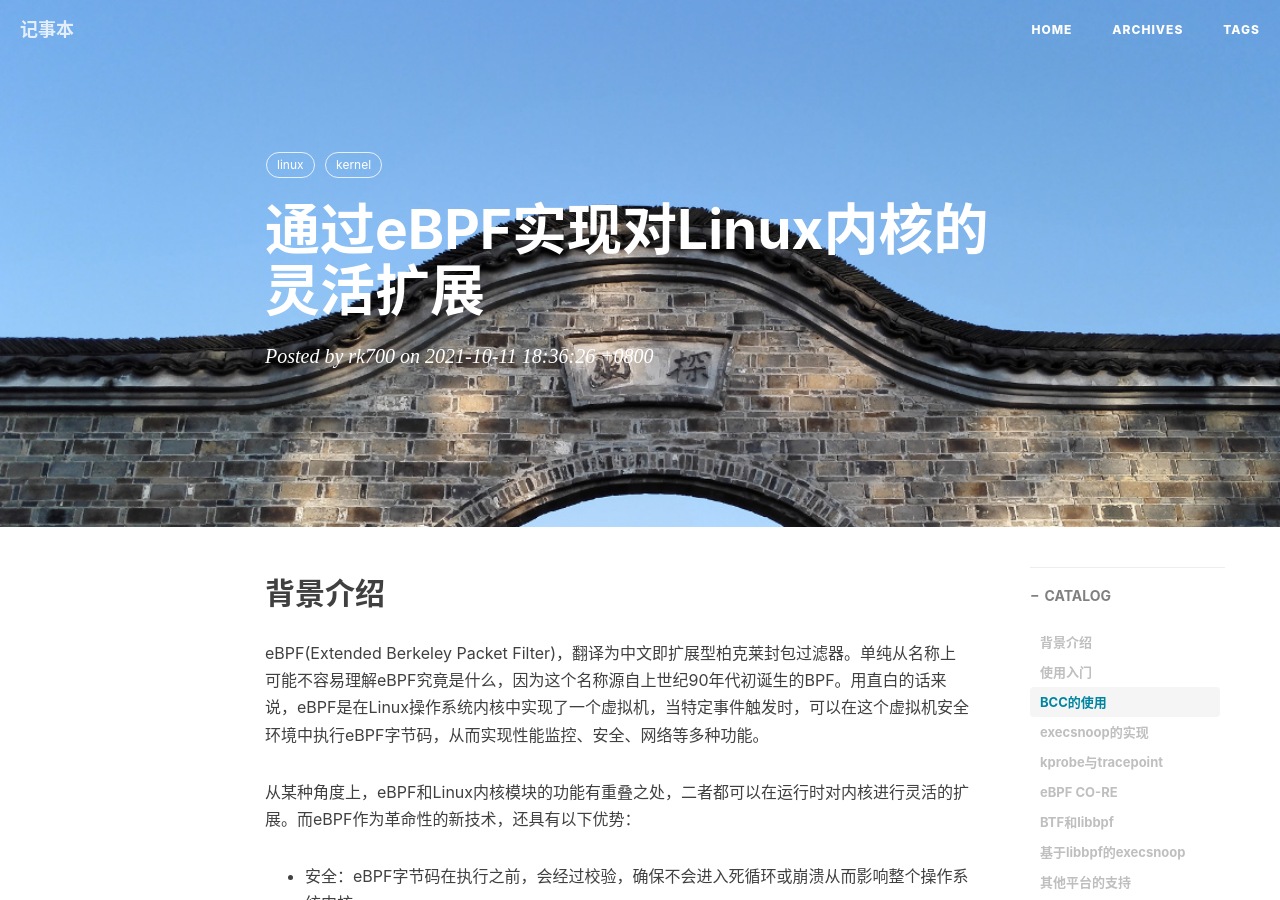
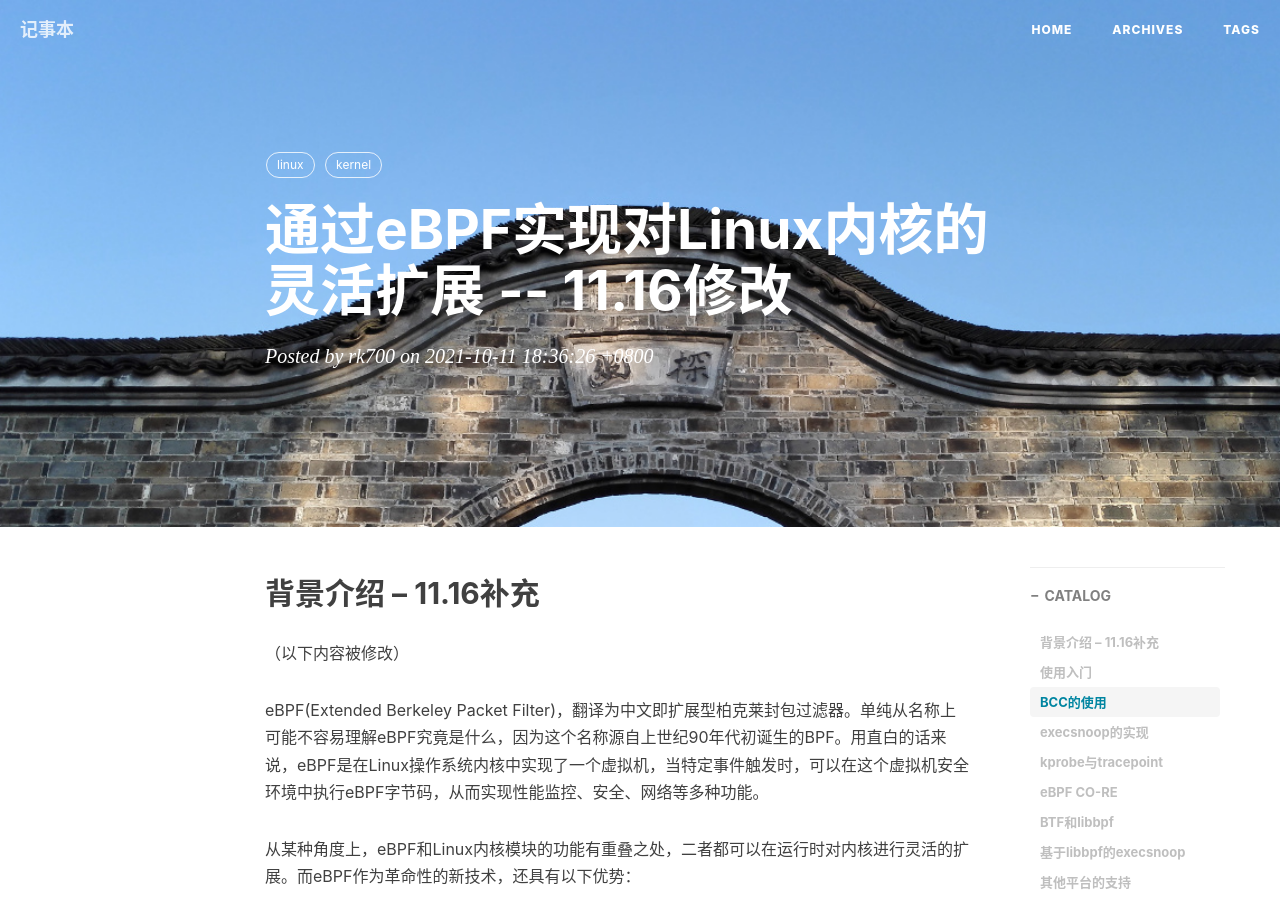
Before and after one commit to BinLeeBit/BinLeeBit.github.io, a Jekyll site: the page built from _posts/2021-10-11-ebpf-introduction.md, in a window 1280 px wide and 900 px high. Built offline with Jekyll 4.4.1, drawn with Linux system fonts in a browser that asks for light colours; nearby versions of some CDN libraries; comment, search, counter and statistics services are not loaded.

Commit message:
modify the content

```diff
--- a/_posts/2021-10-11-ebpf-introduction.md
+++ b/_posts/2021-10-11-ebpf-introduction.md
@@ -1,5 +1,5 @@
 ---
-title: 通过eBPF实现对Linux内核的灵活扩展
+title: 通过eBPF实现对Linux内核的灵活扩展 -- 11.16修改
 author: rk700
 layout: post
 date: 2021-10-11 10:36:26
@@ -9,7 +9,8 @@ tags:
   - kernel
 ---
 
-## 背景介绍
+## 背景介绍 -- 11.16补充
+（以下内容被修改）
 
 eBPF(Extended Berkeley Packet Filter)，翻译为中文即扩展型柏克莱封包过滤器。单纯从名称上可能不容易理解eBPF究竟是什么，因为这个名称源自上世纪90年代初诞生的BPF。用直白的话来说，eBPF是在Linux操作系统内核中实现了一个虚拟机，当特定事件触发时，可以在这个虚拟机安全环境中执行eBPF字节码，从而实现性能监控、安全、网络等多种功能。
 
```
